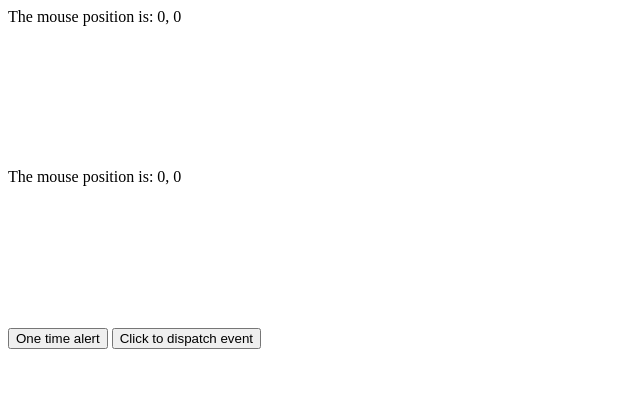
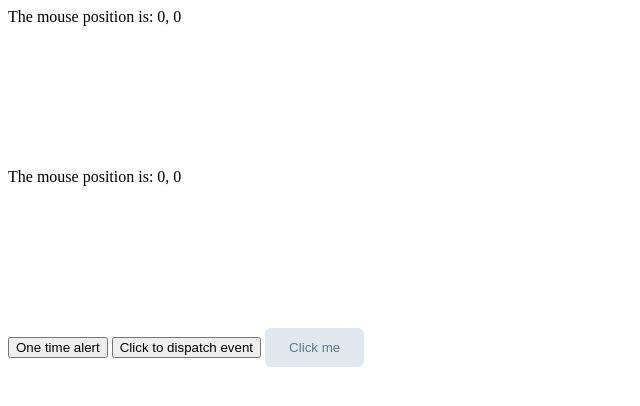
Before and after one commit to U-lis/svelte, a SvelteKit app in the folder events/: page / in a window 1280 px wide. Shown: the top 406 px of the page, without its empty margins (0-640 px from the left). Built offline with nearby package versions, Linux system fonts and the light colour scheme.

Commit message:
Dom event also can be forwarded

```diff
--- /dev/null
+++ b/events/src/components/CustomButton.svelte
@@ -0,0 +1,22 @@
+<button on:click>Click me</button>
+
+<style>
+    button {
+        background: #E2E8F0;
+        color: #64748B;
+        border: unset;
+        border-radius: 6px;
+        padding: .75rem 1.5rem;
+        cursor: pointer;
+    }
+
+    button:hover {
+        background: #CBD5E1;
+        color: #475569;
+    }
+
+    button:focus {
+        background: #94A3B8;
+        color: #F1F5F9;
+    }
+</style>
--- a/events/src/routes/+page.svelte
+++ b/events/src/routes/+page.svelte
@@ -1,5 +1,6 @@
 <script>
   import Outer from "../components/Outer.svelte";
+  import CustomButton from "../components/CustomButton.svelte";
 
   let m = {x: 0, y: 0};
   let mm = {x: 0, y: 0};
@@ -17,6 +18,10 @@
     // data from Inner.svelte: {text: "hello"} in e.detail
     alert(e.detail.text);
   };
+
+  const handleClick = () => {
+    alert("custom button clicked");
+  };
 </script>
 
 <div on:mousemove={handleMouseMove}>The mouse position is: {m.x}, {m.y}</div>
@@ -25,10 +30,11 @@
 
 <!-- dispatch message event from Inner.svelte -->
 <Outer on:message={handleMessage}/>
+<CustomButton on:click={handleClick}/>
 
 <style>
-  div {
-      width: 100%;
-      height: 20%;
-  }
+    div {
+        width: 100%;
+        height: 20%;
+    }
 </style>
```
